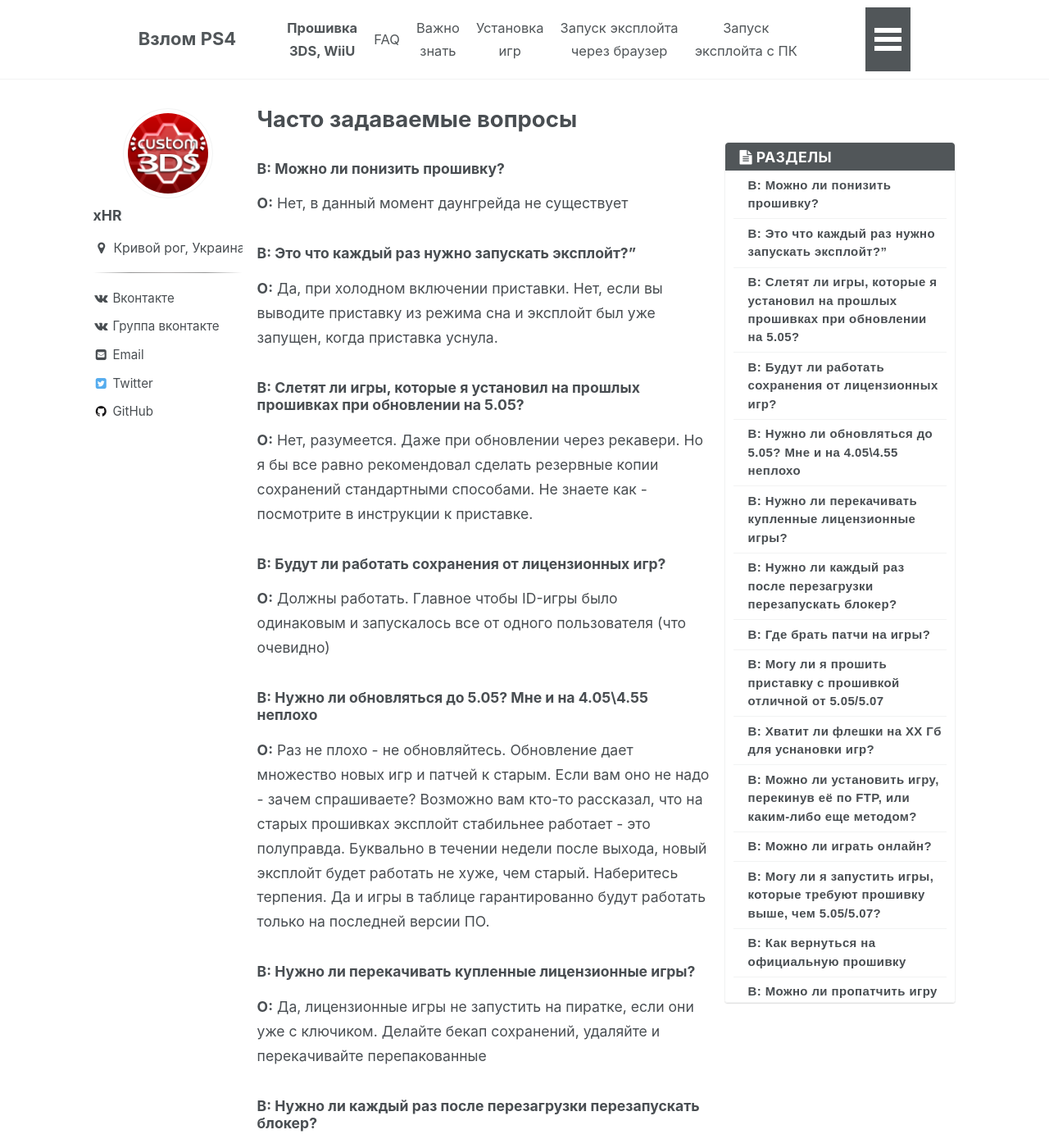
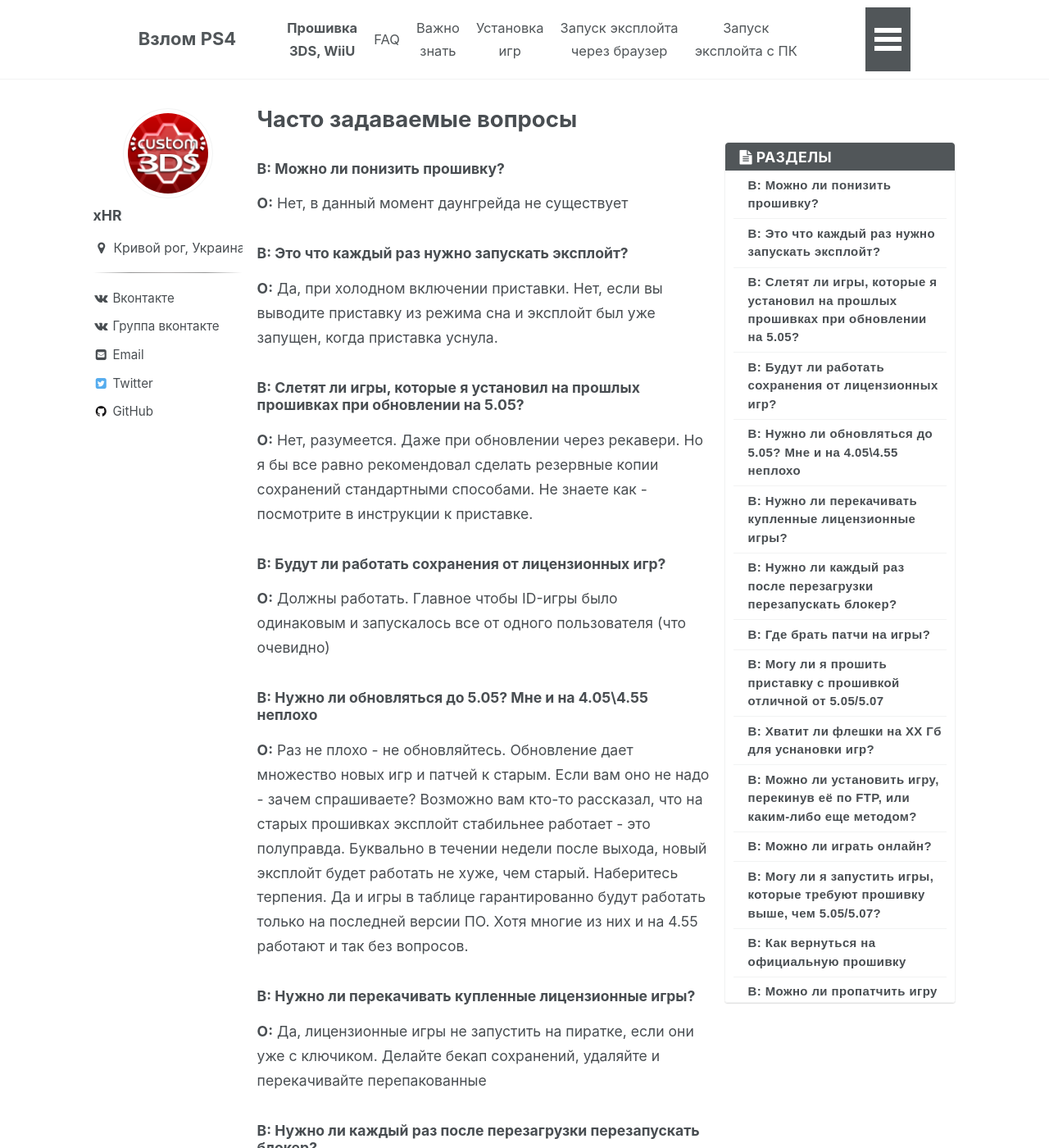
Before and after one commit to rashevskyv/ps4, a Jekyll site: the page built from _pages/faq.md, in a window 1280 px wide and 1400 px high. Shown: the whole window at 82% size. Built offline with Jekyll 4.4.1, drawn with Linux system fonts in a browser that asks for light colours; nearby versions of some CDN libraries.

Commit message:
adds to faq

```diff
--- a/_pages/faq.md
+++ b/_pages/faq.md
@@ -9,7 +9,7 @@
 ### **В:** Можно ли понизить прошивку?
 **О:** Нет, в данный момент даунгрейда не существует
 
-### **В:** Это что каждый раз нужно запускать эксплойт?"
+### **В:** Это что каждый раз нужно запускать эксплойт?
 **О:** Да, при холодном включении приставки. Нет, если вы выводите приставку из режима сна и эксплойт был уже запущен, когда приставка уснула.
 
 ### **В:** Слетят ли игры, которые я установил на прошлых прошивках при обновлении на 5.05?
@@ -19,7 +19,7 @@
 **О:** Должны работать. Главное чтобы ID-игры было одинаковым и запускалось все от одного пользователя (что очевидно)
 
 ### **В:** Нужно ли обновляться до 5.05? Мне и на 4.05\4.55 неплохо
-**О:** Раз не плохо - не обновляйтесь. Обновление дает множество новых игр и патчей к старым. Если вам оно не надо - зачем спрашиваете? Возможно вам кто-то рассказал, что на старых прошивках эксплойт стабильнее работает - это полуправда. Буквально в течении недели после выхода, новый эксплойт будет работать не хуже, чем старый. Наберитесь терпения. Да и игры в таблице гарантированно будут работать только на последней версии ПО.
+**О:** Раз не плохо - не обновляйтесь. Обновление дает множество новых игр и патчей к старым. Если вам оно не надо - зачем спрашиваете? Возможно вам кто-то рассказал, что на старых прошивках эксплойт стабильнее работает - это полуправда. Буквально в течении недели после выхода, новый эксплойт будет работать не хуже, чем старый. Наберитесь терпения. Да и игры в таблице гарантированно будут работать только на последней версии ПО. Хотя многие из них и на 4.55 работают и так без вопросов.
 
 ### **В:** Нужно ли перекачивать купленные лицензионные игры?
 **О:** Да, лицензионные игры не запустить на пиратке, если они уже с ключиком. Делайте бекап сохранений, удаляйте и перекачивайте перепакованные
@@ -61,4 +61,4 @@
 **О:** Вы можете передать пейлоадер через мобильный телефон (см. ниже), либо воспользоваться [USB WiFi-модулем ESP](https://4pda.ru/forum/index.php?showtopic=885825&view=findpost&p=73705006){:target="_blank"}
 
 ### **В:** Можно ли хостить эксплойт на мобильном телефоне?
-**О:** Да, для [Android](https://4pda.ru/forum/index.php?showtopic=885825&view=findpost&p=69750206){:target="_blank"} и [iOS](https://www.psxhax.com/threads/how-to-host-ps4hen-for-airdisk-ios-iphone-guide-by-leslie84.4383/){:target="_blank"} есть соответствующее ПО
+**О:** Да, для [Android](https://4pda.ru/forum/index.php?showtopic=885825&view=findpost&p=70298081){:target="_blank"} и [iOS](https://www.psxhax.com/threads/how-to-host-ps4hen-for-airdisk-ios-iphone-guide-by-leslie84.4383/){:target="_blank"} есть соответствующее ПО
```
